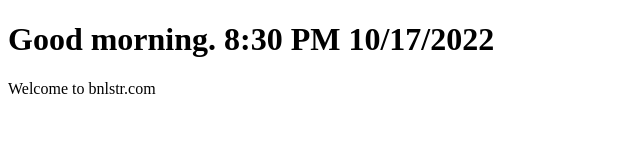
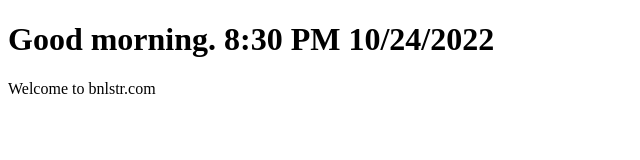
Before and after one commit to benjamin-lester/githubactions-static-test, a plain HTML site: page index.html in a window 1280 px wide. Shown: the full height of the page, 0-640 px from the left. Drawn offline with Linux system fonts and the light colour scheme.

Commit message:
Update date to test Actions

```diff
--- a/index.html
+++ b/index.html
@@ -6,7 +6,7 @@
         <title>Bnlstr.com Static Version</title>
     </head>
     <body>
-        <h1>Good morning. 8:30 PM 10/17/2022</h1>
+        <h1>Good morning. 8:30 PM 10/24/2022</h1>
         <p>Welcome to bnlstr.com</p>
     </body>
 </html>
```
